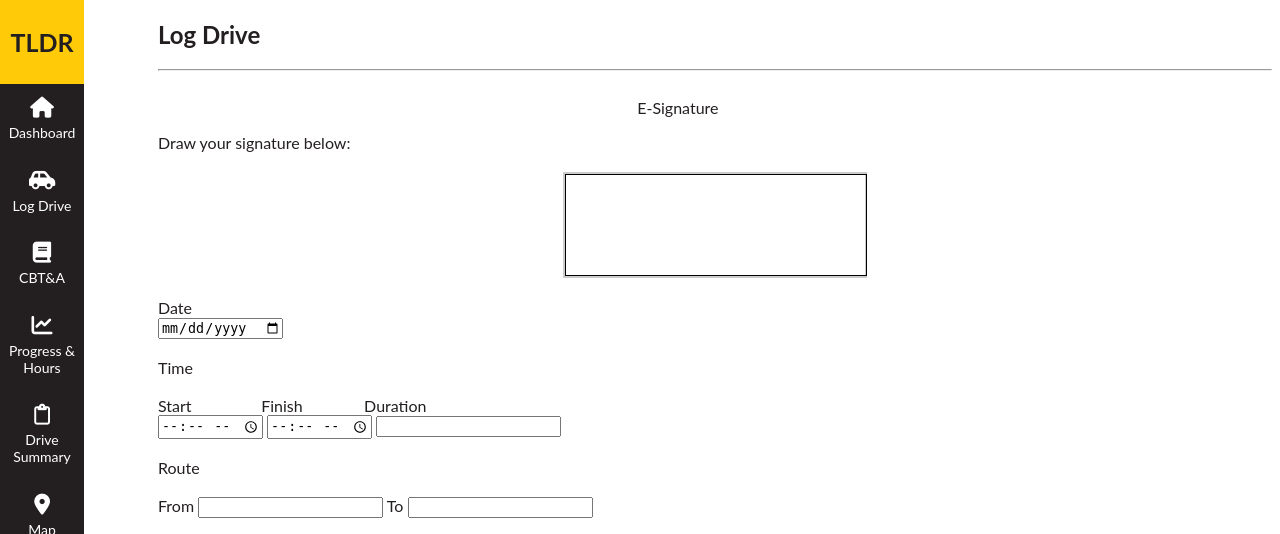
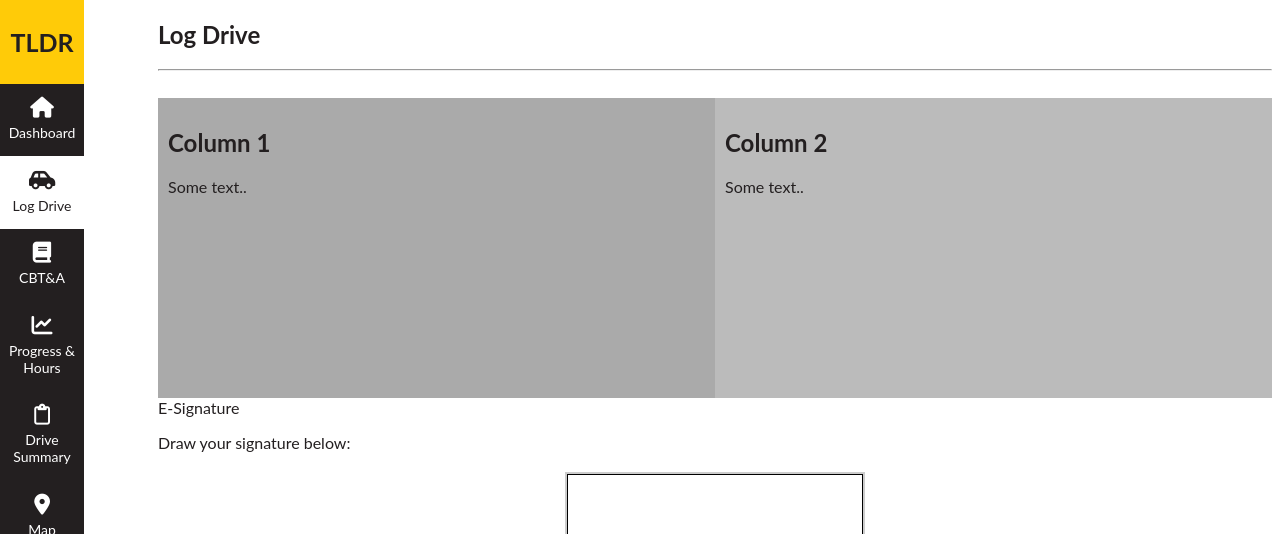
Before and after one commit to Bloodshire/COMP2030-United, a PHP site: page /logbook.php in a window 1280 px wide. Shown: the top 534 px of the page. Run offline with PHP 8.4, Linux system fonts and the light colour scheme.

Commit message:
Added columns and divs. Removed unecessary spacing elements

```diff
--- a/inc/menu.inc.php
+++ b/inc/menu.inc.php
@@ -3,13 +3,13 @@
 <div id="menu" class="sidenav">
     <h1 class="nav-bar-title">TLDR</h1>
     <ul>
-    <li><a href="#"><i class="fa-xl fa-solid fa-house"></i><br>Dashboard</a></li>
-    <li><a href="#"><i class="fa-xl fa-solid fa-car-side"></i><br>Log Drive</a></li>
-    <li><a href="#"><i class="fa-xl fa-solid fa-book"></i><br>CBT&A</a></li>
-    <li><a href="#"><i class="fa-xl fa-solid fa-chart-line"></i><br>Progress & Hours</a></li>
-    <li><a href="#"><i class="fa-xl fa-regular fa-clipboard"></i><br>Drive Summary</a></li>
-    <li><a href="#"><i class="fa-xl fa-solid fa-location-dot"></i><br>Map Review</a></li>
-    <li><a href="#"><i class="fa-xl fa-solid fa-user"></i><br>Profile</a></li>
+    <li><a href="dashboard.php"><i class="fa-xl fa-solid fa-house"></i><br>Dashboard</a></li>
+    <li><a href="logbook.php"><i class="fa-xl fa-solid fa-car-side"></i><br>Log Drive</a></li>
+    <li><a href="cbta.php"><i class="fa-xl fa-solid fa-book"></i><br>CBT&A</a></li>
+    <li><a href="progresshours.php"><i class="fa-xl fa-solid fa-chart-line"></i><br>Progress & Hours</a></li>
+    <li><a href="drivesummary.php"><i class="fa-xl fa-regular fa-clipboard"></i><br>Drive Summary</a></li>
+    <li><a href="mapreview.php"><i class="fa-xl fa-solid fa-location-dot"></i><br>Map Review</a></li>
+    <li><a href="profile.php"><i class="fa-xl fa-solid fa-user"></i><br>Profile</a></li>
     </ul>
-    <div class="logout"><a href="#"><i class="fa-xl fa-solid fa-right-from-bracket"></i><br>Logout</a></div>
+    <div class="logout"><a href="logout.php"><i class="fa-xl fa-solid fa-right-from-bracket"></i><br>Logout</a></div>
 </div>
--- a/logbook.php
+++ b/logbook.php
@@ -2,7 +2,7 @@
 <html>
 
 <head>
-    <title>Add Drive</title>
+    <title>Log Drive</title>
     <meta charset="utf-8">
     <meta name="Authors" content=" Callum and Michael">
     <link rel="stylesheet" href="styles/style.css">
@@ -17,9 +17,18 @@
         <h2>Log Drive</h2>
         <hr>
         <br>
-        &nbsp;&nbsp;&nbsp;&nbsp;&nbsp;&nbsp;&nbsp;&nbsp;&nbsp;&nbsp;&nbsp;&nbsp;&nbsp;&nbsp;&nbsp;&nbsp;&nbsp;&nbsp;&nbsp;&nbsp;&nbsp;&nbsp;&nbsp;&nbsp;&nbsp;&nbsp;&nbsp;&nbsp;&nbsp;&nbsp;&nbsp;&nbsp;&nbsp;&nbsp;&nbsp;&nbsp;&nbsp;&nbsp;        &nbsp;&nbsp;&nbsp;&nbsp;&nbsp;&nbsp;&nbsp;&nbsp;&nbsp;&nbsp;&nbsp;&nbsp;&nbsp;&nbsp;&nbsp;&nbsp;&nbsp;&nbsp;&nbsp;&nbsp;&nbsp;&nbsp;&nbsp;&nbsp;&nbsp;&nbsp;&nbsp;&nbsp;&nbsp;&nbsp;&nbsp;&nbsp;&nbsp;&nbsp;&nbsp;&nbsp;&nbsp;&nbsp;        &nbsp;&nbsp;&nbsp;&nbsp;&nbsp;&nbsp;&nbsp;&nbsp;&nbsp;&nbsp;&nbsp;&nbsp;&nbsp;&nbsp;&nbsp;&nbsp;&nbsp;&nbsp;&nbsp;&nbsp;&nbsp;&nbsp;&nbsp;&nbsp;&nbsp;&nbsp;&nbsp;&nbsp;&nbsp;&nbsp;&nbsp;&nbsp;&nbsp;&nbsp;&nbsp;&nbsp;&nbsp;&nbsp;
+
+        <div class="row">
+            <div class="column" style="background-color:#aaa;">
+                <h2>Column 1</h2>
+                <p>Some text..</p>
+            </div>
+            <div class="column" style="background-color:#bbb;">
+                <h2>Column 2</h2>
+                <p>Some text..</p>
+            </div>
+        </div>
         <label>E-Signature</label>
-        &nbsp;&nbsp;&nbsp;&nbsp;&nbsp;&nbsp;&nbsp;&nbsp;&nbsp;&nbsp;&nbsp;&nbsp;&nbsp;&nbsp;&nbsp;&nbsp;&nbsp;&nbsp;&nbsp;&nbsp;&nbsp;&nbsp;&nbsp;&nbsp;&nbsp;&nbsp;&nbsp;&nbsp;&nbsp;&nbsp;&nbsp;&nbsp;&nbsp;&nbsp;&nbsp;&nbsp;&nbsp;&nbsp;
         <p>Draw your signature below:</p>
 
         <div id="signature-container">
@@ -35,7 +44,7 @@
         <label>Time</label>
         <br>
         <br>
-        <label>Start&nbsp;&nbsp;&nbsp;&nbsp;&nbsp;&nbsp;&nbsp;&nbsp;&nbsp;&nbsp;&nbsp;&nbsp;&nbsp;&nbsp;&nbsp;&nbsp;&nbsp;Finish&nbsp;&nbsp;&nbsp;&nbsp;&nbsp;&nbsp;&nbsp;&nbsp;&nbsp;&nbsp;&nbsp;&nbsp;&nbsp;&nbsp;&nbsp;Duration</label>
+        <label>Start Finish Duration</label>
         <br>
         <Form id="timeForm">
             <label for="time1"></label>
@@ -80,8 +89,7 @@
         <input type="text" required>
         <br>
         <br>
-        <iframe src="https://www.google.com/maps/embed?pb=!1m18!1m12!1m3!1d418336.63960122806!2d138.2815111742472!3d-35.000321384801715!2m3!1f0!2f0!3f0!3m2!1i1024!2i768!4f13.1!3m3!1m2!1s0x6ab735c7c526b33f%3A0x4033654628ec640!2sAdelaide%20SA!5e0!3m2!1sen!2sau!4v1694003301837!5m2!1sen!2sau"
-        width="450" height="300" style="border:0;" allowfullscreen="" loading="lazy" referrerpolicy="no-referrer-when-downgrade"></iframe>
+        <iframe src="https://www.google.com/maps/embed?pb=!1m18!1m12!1m3!1d418336.63960122806!2d138.2815111742472!3d-35.000321384801715!2m3!1f0!2f0!3f0!3m2!1i1024!2i768!4f13.1!3m3!1m2!1s0x6ab735c7c526b33f%3A0x4033654628ec640!2sAdelaide%20SA!5e0!3m2!1sen!2sau!4v1694003301837!5m2!1sen!2sau" width="450" height="300" style="border:0;" allowfullscreen="" loading="lazy" referrerpolicy="no-referrer-when-downgrade"></iframe>
         <br>
         <br>
         <label>Conditions</label>
@@ -89,9 +97,7 @@
         <br>
 
         <label for="Road Type For">Road Type</label>
-        &nbsp;&nbsp;&nbsp;&nbsp;&nbsp;&nbsp;&nbsp;&nbsp;&nbsp;&nbsp;&nbsp;&nbsp;&nbsp;&nbsp;&nbsp;&nbsp;&nbsp;&nbsp;&nbsp;&nbsp;&nbsp;&nbsp;&nbsp;&nbsp;&nbsp;&nbsp;&nbsp;&nbsp;&nbsp;&nbsp;&nbsp;&nbsp;&nbsp;&nbsp;&nbsp;&nbsp;&nbsp;&nbsp;
         <label for="Weather For">Weather</label>
-        &nbsp;&nbsp;&nbsp;&nbsp;&nbsp;&nbsp;&nbsp;&nbsp;&nbsp;&nbsp;&nbsp;&nbsp;&nbsp;&nbsp;&nbsp;&nbsp;&nbsp;&nbsp;&nbsp;&nbsp;&nbsp;&nbsp;&nbsp;&nbsp;&nbsp;&nbsp;&nbsp;&nbsp;&nbsp;&nbsp;&nbsp;&nbsp;&nbsp;&nbsp;&nbsp;&nbsp;&nbsp;&nbsp;&nbsp;&nbsp;&nbsp;&nbsp;
         <label for="Traffic Density For">Traffic Density</label>
         <br>
         <select id="RoadTypeID" name="Road Type Name">
@@ -115,4 +121,5 @@
     </div>
 </body>
 </body>
+
 </html>
--- a/styles/style.css
+++ b/styles/style.css
@@ -119,3 +119,31 @@ select {
   margin-top: 20px;
   border: 1px solid #000;
 }
+
+/* Responsive Two Column Layout */
+* {
+  box-sizing: border-box;
+}
+
+/* Create two equal columns that floats next to each other */
+.column {
+  float: left;
+  width: 50%;
+  padding: 10px;
+  height: 300px; /* Should be removed. Only for demonstration */
+}
+
+/* Clear floats after the columns */
+.row:after {
+  content: "";
+  display: table;
+  clear: both;
+}
+
+/* Responsive layout - makes the two columns stack on top of each other instead of next to each other */
+@media screen and (max-width: 1100px) {
+  .column {
+    width: 100%;
+  }
+}
+/* ----------------------------- */
```
Lines whose indentation alone changed are shown as unchanged.
